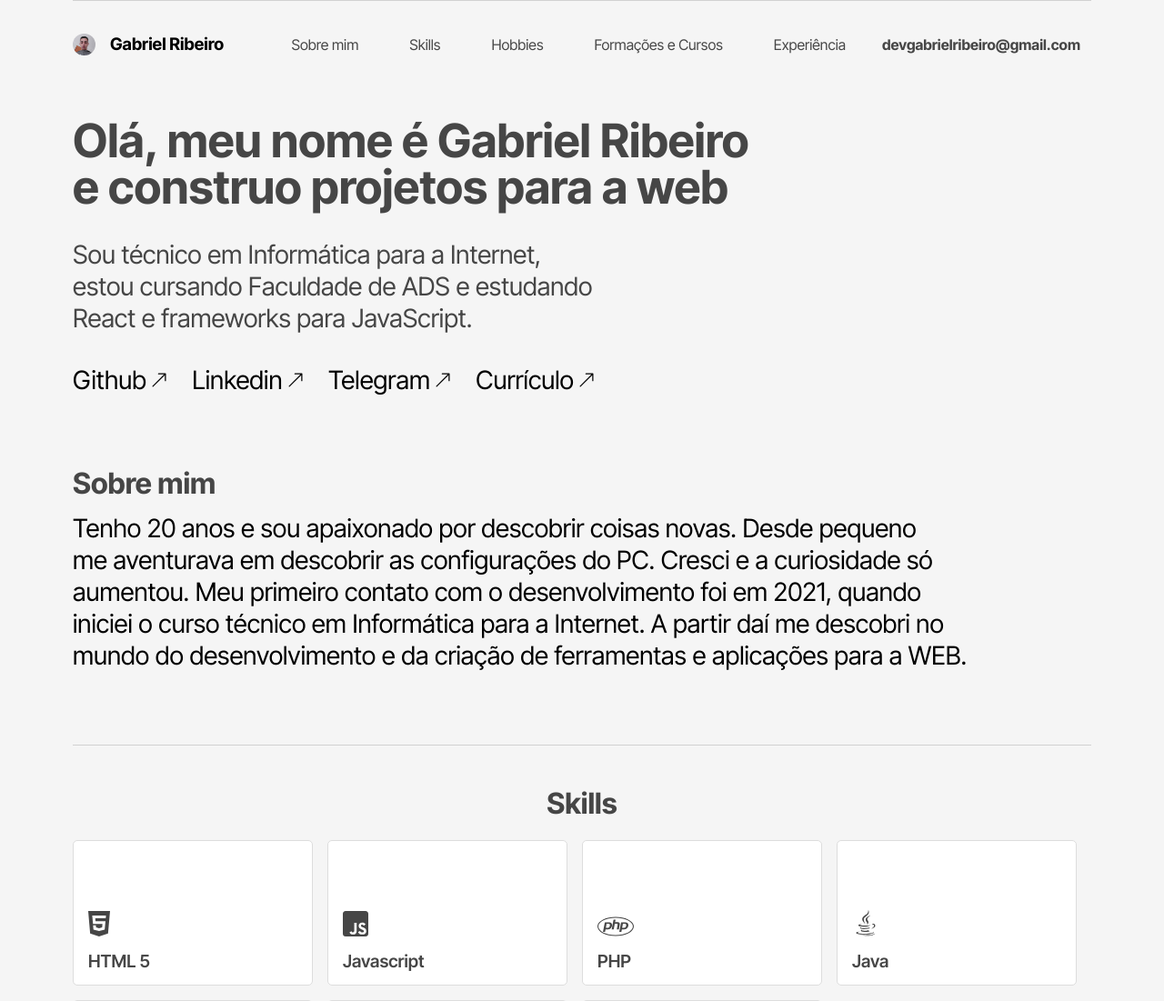
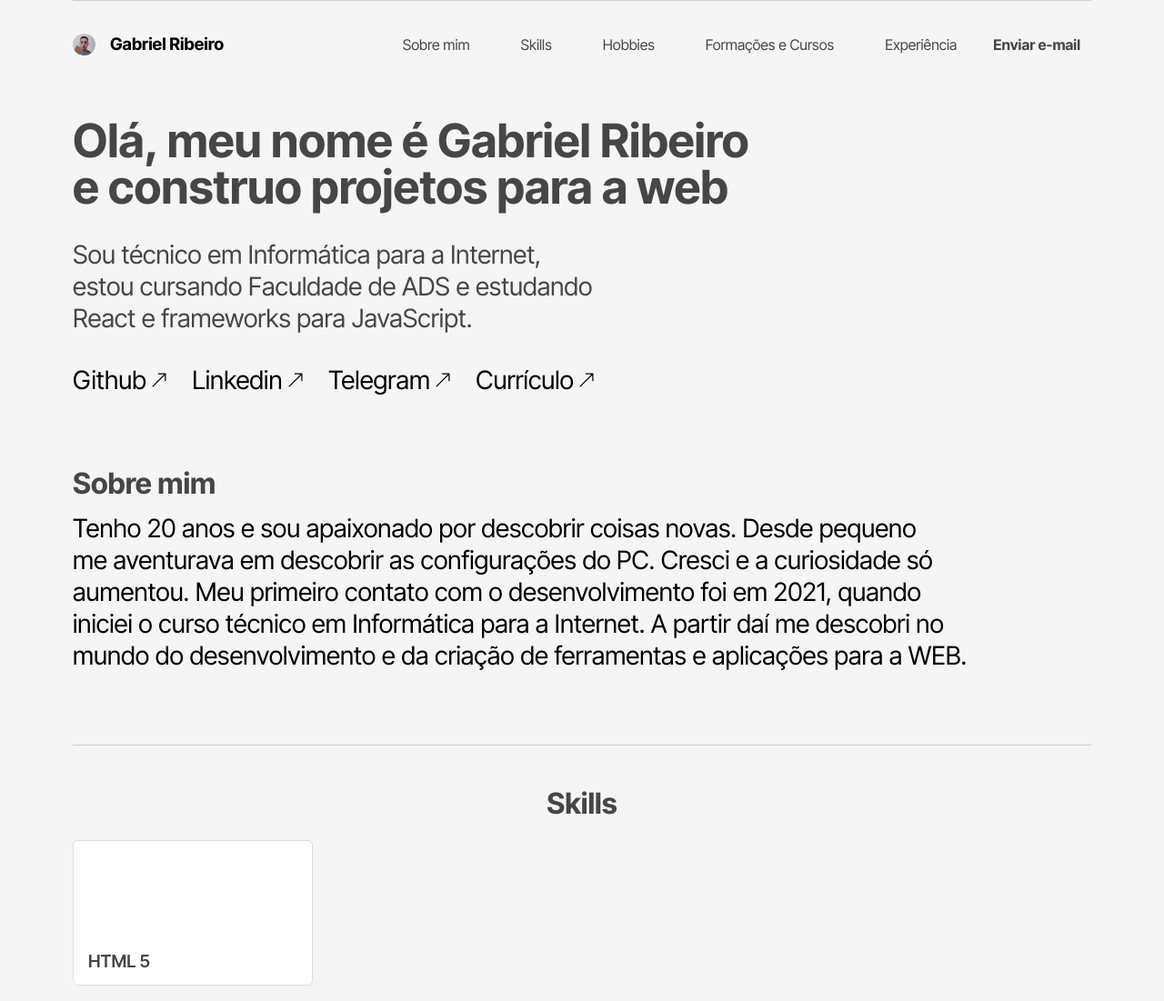
Before and after one commit to gabriersdev/portfolio-br, a PHP site: page / in a window 1280 px wide. Shown: the top 1101 px of the page at 91% size. Run offline with PHP 8.4, Linux system fonts and the light colour scheme; grey boxes labelled with a size stand in for pictures from a placeholder-image service; some libraries are stand-ins or nearby versions.

Commit message:
feat: alterando conteúdo

```diff
--- a/assets/css/hobbies.css
+++ b/assets/css/hobbies.css
@@ -15,7 +15,7 @@ section.hobbies{
 .hobbies__line{
   display: grid;
 
-  grid-template-columns: repeat(3, calc(33.3% - 1rem));
+  grid-template-columns: repeat(auto-fill, calc(33.3% - 1rem));
   grid-gap: 1rem;
 }
 
--- a/assets/js/script.js
+++ b/assets/js/script.js
@@ -3,27 +3,108 @@
   const conteudos = {
     "skills": [
       {
-        "name": "",
+        "name": "HTML 5",
         "link" : "#",
-        "img": ""
+        "img": "assets/img/svgs/skills/html.svg",
+        "alt": "Logo do HTML 5"
+      },
+      {
+        "name": "Javascript",
+        "link" : "#",
+        "img": "assets/img/svgs/skills/js.svg",
+        "alt": "Logo do Javascript"
+      },
+      {
+        "name": "PHP",
+        "link" : "#",
+        "img": "assets/img/svgs/skills/php.svg",
+        "alt": "Logo do PHP"
+      },
+      {
+        "name": "Java",
+        "link" : "#",
+        "img": "assets/img/svgs/skills/java.svg",
+        "alt": "Logo do Java"
+      },
+      {
+        "name": "Node",
+        "link" : "#",
+        "img": "assets/img/svgs/skills/node.svg",
+        "alt": "Logo do Node"
+      },
+      {
+        "name": "React",
+        "link" : "#",
+        "img": "assets/img/svgs/skills/react.svg",
+        "alt": "Logo do React"
+      },
+      {
+        "name": "CSS",
+        "link" : "#",
+        "img": "assets/img/svgs/skills/css.svg",
+        "alt": "Logo do CSS"
+      },
+      {
+        "name": "Figma",
+        "link" : "#",
+        "img": "assets/img/svgs/skills/figma.svg",
+        "alt": "Logo do Figma"
+      },
+      {
+        "name": "CSS",
+        "link" : "#",
+        "img": "assets/img/svgs/skills/git.svg",
+        "alt": "Logo do Git"
       },
     ],
     "hobbies": [
       {
-        "name": "",
-        "img": ""
+        "name": "Ouvir música",
+        "img": "assets/img/svgs/hobbies/musica.svg",
+        "alt": "Ícone de música"
+      },
+      {
+        "name": "Assistir séries",
+        "img": "assets/img/svgs/hobbies/series.svg",
+        "alt": "Ícone ilustrativo de uma série"
+      },
+      {
+        "name": "Andar de bike",
+        "img": "assets/img/svgs/hobbies/bicicleta.svg",
+        "alt": "Ícone de uma bicileta"
+      },
+      {
+        "name": "Programar",
+        "img": "assets/img/svgs/hobbies/programar.svg",
+        "alt": "Sinais de menor que (<) e maior que (>)"
+      },
+      {
+        "name": "Assistir filmes",
+        "img": "assets/img/svgs/hobbies/cinema.svg",
+        "alt": "Ícone de uma tela"
       },
     ],
     "academic": [
       {
-        "name": "",
-        "school": "",
-        "start": "",
+        "name": "Técnico em Informática para Internet",
+        "school": "Escola Estadual Técnico Industrial Professor Fontes",
+        "start": "2021-07-01",
+        "finished": true,
+        "finish": "2022-12-31",
+        "alt": "Imagem ilustrativa de uma tela de computador",
+        "img": "#"
+      },
+      {
+        "name": "Análise e Desenvolvimento de Sistemas",
+        "school": "Uninter",
+        "start": "2023-07-01",
         "finished": false,
-        "finish": "",
-        "img": ""
+        "finish": "2026-01-01",
+        "alt": "",
+        "img": "#"
       },
     ],
+    // Import from gist
     "projects": [
       {
         "name": "",
--- a/index.html
+++ b/index.html
@@ -43,7 +43,7 @@
           <li class="menu__list__item"><a href="#academic">Formações e Cursos</a></li>
           <li class="menu__list__item"><a href="#experience">Experiência</a></li>
           <!-- TODO - atualizar e-mail -->
-          <li class="menu__list__item__contato"><a href="mailto:devgabrielribeiro@gmail.com">devgabrielribeiro@gmail.com</a></li>
+          <li class="menu__list__item__contato"><a href="mailto:devgabrielribeiro@gmail.com">Enviar e-mail</a></li>
         </ul>
       </nav>
     </section>
@@ -70,76 +70,19 @@
       <div class="about__container">
         <h3 class="about__title">Sobre mim</h3>
         <p class="about__paragraph">
-          <!-- TODO - melhorar sobre mim -->
           Tenho <span data-update="age">20</span> anos e sou apaixonado por descobrir coisas novas. Desde pequeno me aventurava em descobrir as configurações do PC. Cresci e a curiosidade só aumentou. Meu primeiro contato com o desenvolvimento foi em 2021, quando iniciei o curso técnico em Informática para a Internet. A partir daí me descobri no mundo do desenvolvimento e da criação de ferramentas e aplicações para a WEB.
         </p>
       </div>
     </section>
 
     <!-- Sessão de Skills/Habilidades -->
-    <section class="skills">
-      <h3 class="skills__title" id="skills">Skills</h3>
+    <section class="skills" id="skills">
+      <h3 class="skills__title" >Skills</h3>
       <div class="skills__line">
         <div class="skills__box hover-scale">
           <ul>
-            <li class="skills__img"><img src="assets/img/svgs/skills/html.svg"></li>
+            <li class="skills__img"><img src=""></li>
             <li class="skills__name">HTML 5</li>
-          </ul>
-        </div>
-
-        <div class="skills__box hover-scale">
-          <ul>
-            <li class="skills__img"> <img src="assets/img/svgs/skills/js.svg" alt="Logo do JavaScript"></li>
-            <li class="skills__name">Javascript</li>
-          </ul>
-        </div>
-
-        <div class="skills__box hover-scale">
-          <ul>
-            <li class="skills__img"> <img src="assets/img/svgs/skills/php.svg" alt="Logo do PHP"></li>
-            <li class="skills__name">PHP</li>
-          </ul>
-        </div>
-
-        <div class="skills__box hover-scale">
-          <ul>
-            <li class="skills__img"> <img src="assets/img/svgs/skills/java.svg" alt="Logo do PHP"></li>
-            <li class="skills__name">Java</li>
-          </ul>
-        </div>
-
-        <div class="skills__box oculto">
-          <ul>
-            <li class="skills__img"><img src="assets/img/svgs/skills/node.svg" alt="Logo do Node JS"></li>
-            <li class="skills__name">Node JS</li>
-          </ul>
-        </div>
-
-        <div class="skills__box oculto">
-          <ul>
-            <li class="skills__img"> <img src="assets/img/svgs/skills/react.svg" alt="Logo do React"> </li>
-            <li class="skills__name">React</li>
-          </ul>
-        </div>
-
-        <div class="skills__box hover-scale">
-          <ul>
-            <li class="skills__img"> <img src="assets/img/svgs/skills/css.svg" alt="Logo do CSS"> </li>
-            <li class="skills__name">CSS</li>
-          </ul>
-        </div>
-
-        <div class="skills__box hover-scale">
-          <ul>
-            <li class="skills__img"> <img src="assets/img/svgs/skills/figma.svg" alt="Logo do Figma"> </li>
-            <li class="skills__name">Figma</li>
-          </ul>
-        </div>
-
-        <div class="skills__box hover-scale">
-          <ul>
-            <li class="skills__img"> <img src="assets/img/svgs/skills/git.svg" alt="Logo do Git"> </li>
-            <li class="skills__name">Git</li>
           </ul>
         </div>
       </div>
@@ -149,73 +92,10 @@
     <section class="hobbies" id="hobbies">
       <h3 class="hobbies__title">Hobbies</h3>
       <div class="hobbies__line">
-        <div class="hobbies__box oculto">
-          <ul>
-            <li class="hobbies__img"><img src="assets/img/svgs/hobbies/skate.svg" alt="Ícone de um skate"></li>
-            <li class="hobbies__name"> Andar de skate</li>
-          </ul>
-        </div>
-
-        <div class="hobbies__box oculto">
-          <ul>
-            <li class="hobbies__img"> <img src="assets/img/svgs/hobbies/baixo.svg" alt="Ícone de um baixo"></li>
-            <li class="hobbies__name">Tocar baixo</li>
-          </ul>
-        </div>
-
         <div class="hobbies__box">
           <ul>
-            <li class="hobbies__img"> <img src="assets/img/svgs/hobbies/musica.svg" alt="Ícone de música"></li>
+            <li class="hobbies__img"> <img src="" alt="Ícone de música"></li>
             <li class="hobbies__name">Ouvir música</li>
-          </ul>
-        </div>
-
-        <div class="hobbies__box">
-          <ul>
-            <li class="hobbies__img"><img src="assets/img/svgs/hobbies/series.svg" alt="Ícone ilustrativo de uma série"></li>
-            <li class="hobbies__name">Assistir séries</li>
-          </ul>
-        </div>
-
-        <div class="hobbies__box oculto">
-          <ul>
-            <li class="hobbies__img"> <img src="assets/img/svgs/hobbies/cozinhar.svg" alt="Ícone ilustrativo de uma cozinha"> </li>
-            <li class="hobbies__name">Cozinhar</li>
-          </ul>
-        </div>
-
-        <div class="hobbies__box oculto">
-          <ul>
-            <li class="hobbies__img"> <img src="assets/img/svgs/hobbies/fotos.svg" alt="Ícone de uma foto"> </li>
-            <li class="hobbies__name">Tirar fotos</li>
-          </ul>
-        </div>
-
-        <div class="hobbies__box">
-          <ul>
-            <li class="hobbies__img"> <img src="assets/img/svgs/hobbies/bicicleta.svg" alt="Ícone de uma bicicleta"> </li>
-            <li class="hobbies__name">Andar de bike</li>
-          </ul>
-        </div>
-
-        <div class="hobbies__box">
-          <ul>
-            <li class="hobbies__img"> <img src="assets/img/svgs/hobbies/programar.svg" alt="Sinais de menor que e maior que"> </li>
-            <li class="hobbies__name">Programar</li>
-          </ul>
-        </div>
-
-        <div class="hobbies__box">
-          <ul>
-            <li class="hobbies__img"> <img src="assets/img/svgs/hobbies/cinema.svg" alt="Ícone de uma tela"> </li>
-            <li class="hobbies__name">Assistir filmes</li>
-          </ul>
-        </div>
-
-        <div class="hobbies__box">
-          <ul>
-            <li class="hobbies__img"> <img src="assets/img/svgs/hobbies/botao-play.svg" alt="Ícone de um botão de play"> </li>
-            <li class="hobbies__name">Assistir lives</li>
           </ul>
         </div>
       </div>
```
